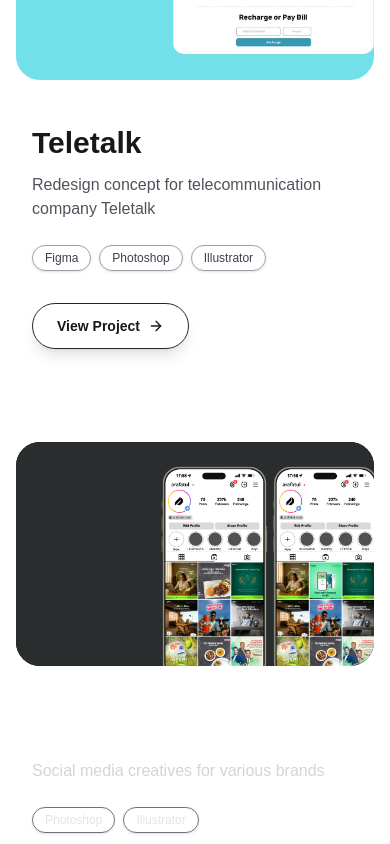
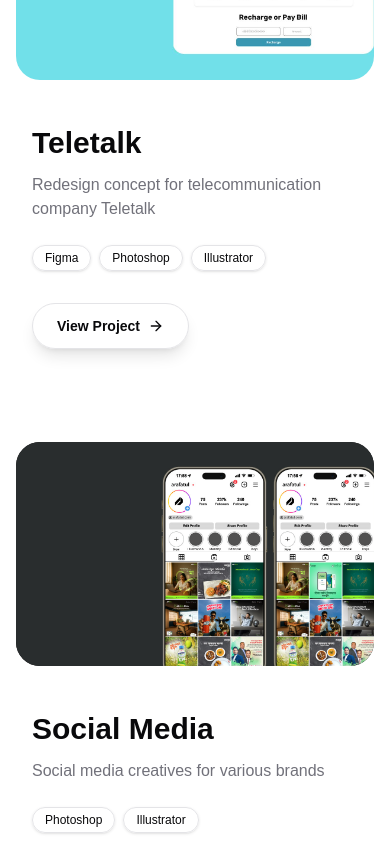
Before and after one commit to arafatic/Portfolio-Site--V2, a Next.js app: page / in a window 390 px wide. Shown: the part 1520-2364 px from the top of the page. Built offline with nearby package versions, Linux system fonts and the light colour scheme.

Commit message:
Fix mobile text visibility, adjust logo styling for dark mode, and update hero text

```diff
--- a/src/components/layout/header.tsx
+++ b/src/components/layout/header.tsx
@@ -14,7 +14,7 @@
                 alt="Arafatul"
                 width={40}
                 height={40}
-                className="w-[40px] h-auto object-contain"
+                className="w-[40px] h-auto object-contain dark:invert"
                 priority
               />
             </span>
@@ -49,7 +49,7 @@
               alt="Arafatul"
               width={32}
               height={32}
-              className="w-[32px] h-auto object-contain"
+              className="w-[32px] h-auto object-contain dark:invert"
               priority
             />
           </Link>
--- a/src/components/sections/hero.tsx
+++ b/src/components/sections/hero.tsx
@@ -6,7 +6,7 @@
     <section className="container mx-auto px-4 sm:px-8 py-24 md:py-32 lg:py-40">
       <div className="flex max-w-[980px] flex-col items-start gap-4">
         <h1 className="text-3xl font-bold leading-tight tracking-tighter md:text-5xl lg:text-6xl lg:leading-[1.1]">
-          Building digital products, brands, and experience.
+          Building digital products,<br /> brands, and experience.
         </h1>
         <p className="max-w-[750px] text-lg text-muted-foreground sm:text-xl">
           Driven by clarity, curiosity, and thoughtful execution.
--- a/src/components/sections/projects.tsx
+++ b/src/components/sections/projects.tsx
@@ -81,10 +81,10 @@
 
               {/* Content Container */}
               <div className="relative z-10 px-4 py-[45px] lg:p-10 w-full max-w-4xl flex flex-col lg:justify-center">
-                <h3 className={`font-bold text-3xl md:text-5xl mb-3 ${lightBg ? 'text-zinc-900' : 'text-white'}`}>
+                <h3 className={`font-bold text-3xl md:text-5xl mb-3 text-foreground ${lightBg ? 'lg:text-zinc-900' : 'lg:text-white'}`}>
                   {project.title}
                 </h3>
-                <p className={`md:text-lg mb-6 line-clamp-2 md:line-clamp-none max-w-2xl ${lightBg ? 'text-zinc-600' : 'text-zinc-300'}`}>
+                <p className={`md:text-lg mb-6 line-clamp-2 md:line-clamp-none max-w-2xl text-muted-foreground ${lightBg ? 'lg:text-zinc-600' : 'lg:text-zinc-300'}`}>
                   {project.description}
                 </p>
 
@@ -92,7 +92,7 @@
                   {project.tech.map((tech) => (
                     <span
                       key={tech}
-                      className={`inline-flex items-center rounded-full bg-white/10 backdrop-blur-md border px-3 py-1 text-xs md:text-sm font-medium shadow-sm ${lightBg ? 'border-zinc-400 text-zinc-700' : 'border-zinc-500 text-zinc-200'}`}
+                      className={`inline-flex items-center rounded-full lg:bg-white/10 backdrop-blur-md border px-3 py-1 text-xs md:text-sm font-medium shadow-sm border-border text-foreground ${lightBg ? 'lg:border-zinc-400 lg:text-zinc-700' : 'lg:border-zinc-500 lg:text-zinc-200'}`}
                     >
                       {tech}
                     </span>
@@ -104,7 +104,7 @@
                     href={project.link}
                     target="_blank"
                     rel="noopener noreferrer"
-                    className={`inline-flex items-center justify-center rounded-full border px-6 py-3 text-sm font-semibold hover:opacity-80 transition-opacity shadow-lg w-fit ${lightBg ? 'text-zinc-900 border-zinc-800' : 'text-white border-white'}`}
+                    className={`inline-flex items-center justify-center rounded-full border px-6 py-3 text-sm font-semibold hover:opacity-80 transition-opacity shadow-lg w-fit border-border text-foreground ${lightBg ? 'lg:text-zinc-900 lg:border-zinc-800' : 'lg:text-white lg:border-white'}`}
                     aria-label={`View ${project.title}`}
                   >
                     View Project
```
